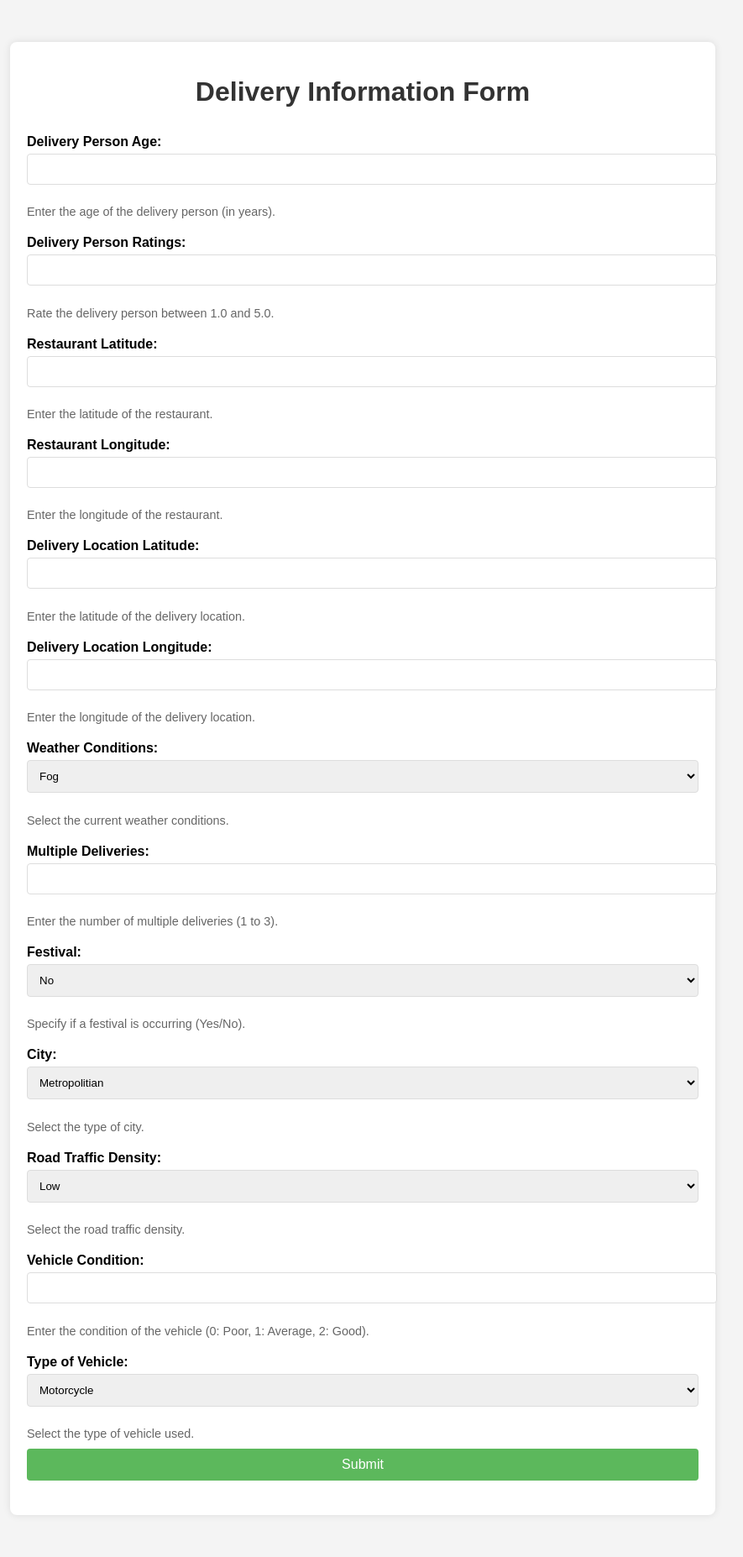
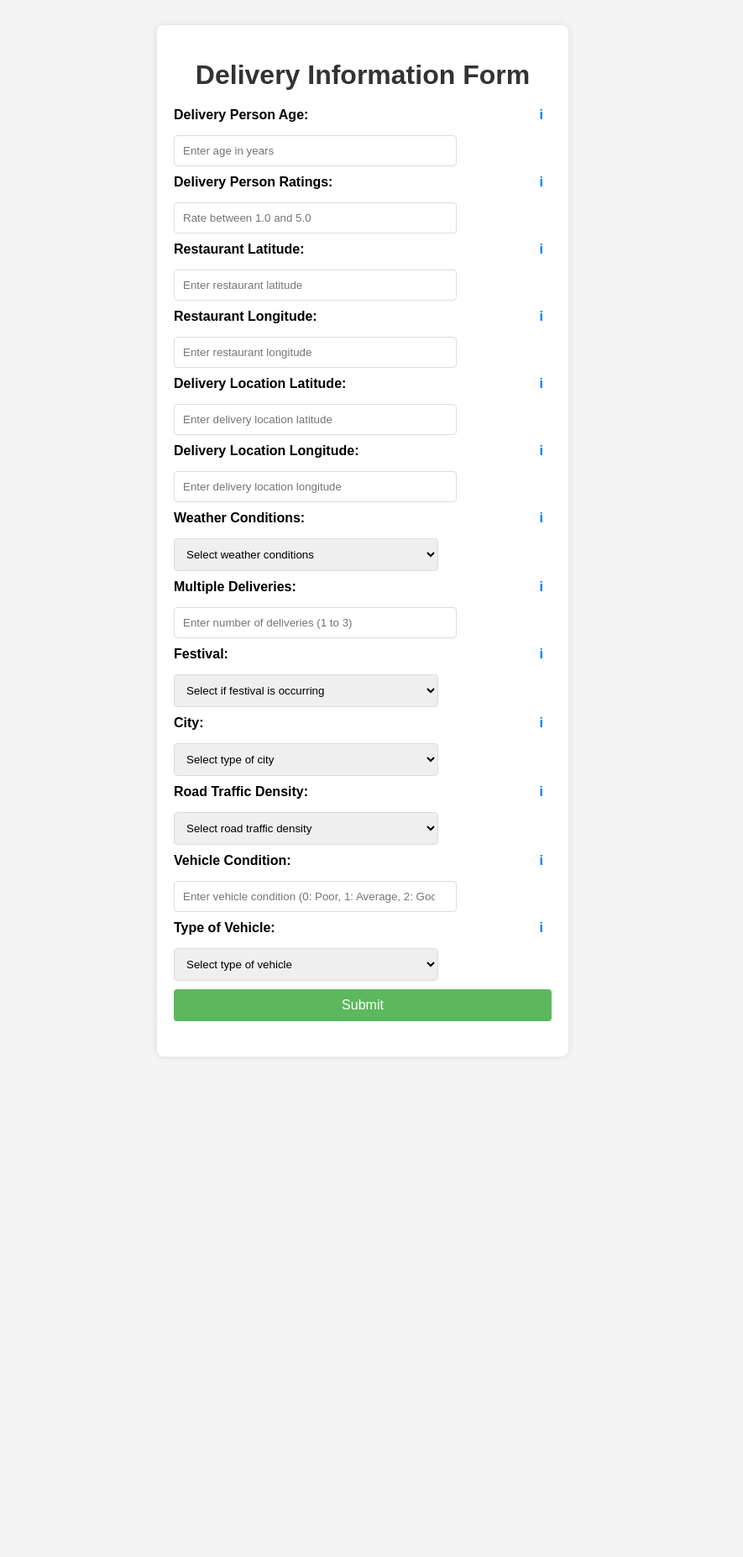
Before and after one commit to AdityaMarne/ZomatoDeliveryTimePrediction, a Flask app: page / in a window 1280 px wide. Shown: the whole page at 84% size, without its empty margins (208-1093 px from the left). After the commit the page ends 1216 px from the top, so only its background shows below. Run offline with Flask 3, Linux system fonts and the light colour scheme.

Commit message:
form.htm and app.py

```diff
--- a/app.py
+++ b/app.py
@@ -42,7 +42,7 @@ def predict_datapoint():
         results = round(pred[0])
 
         # Rendering the result
-        return render_template('form.html', final_result=f"This is the predicted time in min: {results}")
+        return render_template('form.html', final_result=f"This is the predicted time in min: {results} min")
 
 
 if __name__=="__main__":
--- a/templates/form.html
+++ b/templates/form.html
@@ -15,9 +15,9 @@
         }
 
         .container {
-            width: 80%;
-            max-width: 800px;
-            margin: 50px auto;
+            width: 90%;
+            max-width: 450px;
+            margin: 30px auto;
             padding: 20px;
             background-color: #fff;
             border-radius: 8px;
@@ -27,35 +27,59 @@
         h1 {
             text-align: center;
             color: #333;
+            margin-bottom: 20px;
         }
 
         form {
-            display: flex;
-            flex-direction: column;
+            display: grid;
+            gap: 10px;
         }
 
         label {
-            margin: 10px 0 5px;
+            display: block;
             font-weight: bold;
-        }
-
-        .description {
-            font-size: 0.9em;
-            color: #666;
-            margin-bottom: 10px;
+            margin-bottom: 5px;
+            position: relative;
         }
 
         input[type="number"],
         select {
-            width: 100%;
+            width: 70%;
             padding: 10px;
-            margin-bottom: 10px;
             border: 1px solid #ddd;
             border-radius: 4px;
         }
 
+        .info-icon {
+            position: absolute;
+            top: 50%;
+            right: 10px;
+            transform: translateY(-50%);
+            cursor: pointer;
+            font-weight: bold;
+            color: #007bff;
+        }
+
+        .info-text {
+            display: none;
+            position: absolute;
+            top: 100%;
+            right: 0;
+            background-color: #fff;
+            border: 1px solid #ddd;
+            border-radius: 4px;
+            padding: 10px;
+            box-shadow: 0 0 10px rgba(0, 0, 0, 0.1);
+            font-size: 0.9em;
+            color: #666;
+            z-index: 1;
+        }
+
+        .info-icon:hover + .info-text {
+            display: block;
+        }
+
         button {
-            width: 100%;
             padding: 10px;
             background-color: #5cb85c;
             border: none;
@@ -74,32 +98,48 @@
     <div class="container">
         <h1>Delivery Information Form</h1>
         <form action="{{url_for('predict_datapoint')}}" method="post">
-            <label for="Delivery_person_Age">Delivery Person Age:</label>
-            <input type="number" id="Delivery_person_Age" name="Delivery_person_Age" required>
-            <p class="description">Enter the age of the delivery person (in years).</p>
+            <label for="Delivery_person_Age">Delivery Person Age:
+                <span class="info-icon">i</span>
+                <div class="info-text">Enter the age of the delivery person (in years).</div>
+            </label>
+            <input type="number" id="Delivery_person_Age" name="Delivery_person_Age" placeholder="Enter age in years" required>
 
-            <label for="Delivery_person_Ratings">Delivery Person Ratings:</label>
-            <input type="number" step="0.1" id="Delivery_person_Ratings" name="Delivery_person_Ratings" min="1.0" max="5.0" required>
-            <p class="description">Rate the delivery person between 1.0 and 5.0.</p>
+            <label for="Delivery_person_Ratings">Delivery Person Ratings:
+                <span class="info-icon">i</span>
+                <div class="info-text">Rate the delivery person between 1.0 and 5.0.</div>
+            </label>
+            <input type="number" step="0.1" id="Delivery_person_Ratings" name="Delivery_person_Ratings" min="1.0" max="5.0" placeholder="Rate between 1.0 and 5.0" required>
 
-            <label for="Restaurant_latitude">Restaurant Latitude:</label>
-            <input type="number" step="0.00001" id="Restaurant_latitude" name="Restaurant_latitude" required>
-            <p class="description">Enter the latitude of the restaurant.</p>
+            <label for="Restaurant_latitude">Restaurant Latitude:
+                <span class="info-icon">i</span>
+                <div class="info-text">Enter the latitude of the restaurant.</div>
+            </label>
+            <input type="number" step="0.00001" id="Restaurant_latitude" name="Restaurant_latitude" placeholder="Enter restaurant latitude" required>
 
-            <label for="Restaurant_longitude">Restaurant Longitude:</label>
-            <input type="number" step="0.00001" id="Restaurant_longitude" name="Restaurant_longitude" required>
-            <p class="description">Enter the longitude of the restaurant.</p>
+            <label for="Restaurant_longitude">Restaurant Longitude:
+                <span class="info-icon">i</span>
+                <div class="info-text">Enter the longitude of the restaurant.</div>
+            </label>
+            <input type="number" step="0.00001" id="Restaurant_longitude" name="Restaurant_longitude" placeholder="Enter restaurant longitude" required>
 
-            <label for="Delivery_location_latitude">Delivery Location Latitude:</label>
-            <input type="number" step="0.00001" id="Delivery_location_latitude" name="Delivery_location_latitude" required>
-            <p class="description">Enter the latitude of the delivery location.</p>
+            <label for="Delivery_location_latitude">Delivery Location Latitude:
+                <span class="info-icon">i</span>
+                <div class="info-text">Enter the latitude of the delivery location.</div>
+            </label>
+            <input type="number" step="0.00001" id="Delivery_location_latitude" name="Delivery_location_latitude" placeholder="Enter delivery location latitude" required>
 
-            <label for="Delivery_location_longitude">Delivery Location Longitude:</label>
-            <input type="number" step="0.00001" id="Delivery_location_longitude" name="Delivery_location_longitude" required>
-            <p class="description">Enter the longitude of the delivery location.</p>
+            <label for="Delivery_location_longitude">Delivery Location Longitude:
+                <span class="info-icon">i</span>
+                <div class="info-text">Enter the longitude of the delivery location.</div>
+            </label>
+            <input type="number" step="0.00001" id="Delivery_location_longitude" name="Delivery_location_longitude" placeholder="Enter delivery location longitude" required>
 
-            <label for="Weather_conditions">Weather Conditions:</label>
+            <label for="Weather_conditions">Weather Conditions:
+                <span class="info-icon">i</span>
+                <div class="info-text">Select the current weather conditions.</div>
+            </label>
             <select id="Weather_conditions" name="Weather_conditions" required>
+                <option value="" disabled selected>Select weather conditions</option>
                 <option value="Fog">Fog</option>
                 <option value="Stormy">Stormy</option>
                 <option value="Sandstorms">Sandstorms</option>
@@ -107,48 +147,63 @@
                 <option value="Cloudy">Cloudy</option>
                 <option value="Sunny">Sunny</option>
             </select>
-            <p class="description">Select the current weather conditions.</p>
 
-            <label for="multiple_deliveries">Multiple Deliveries:</label>
-            <input type="number" step="1" id="multiple_deliveries" name="multiple_deliveries" min="1" max="3" required>
-            <p class="description">Enter the number of multiple deliveries (1 to 3).</p>
+            <label for="multiple_deliveries">Multiple Deliveries:
+                <span class="info-icon">i</span>
+                <div class="info-text">Enter the number of multiple deliveries (1 to 3).</div>
+            </label>
+            <input type="number" step="1" id="multiple_deliveries" name="multiple_deliveries" min="1" max="3" placeholder="Enter number of deliveries (1 to 3)" required>
 
-            <label for="Festival">Festival:</label>
+            <label for="Festival">Festival:
+                <span class="info-icon">i</span>
+                <div class="info-text">Specify if a festival is occurring (Yes/No).</div>
+            </label>
             <select id="Festival" name="Festival" required>
+                <option value="" disabled selected>Select if festival is occurring</option>
                 <option value="No">No</option>
                 <option value="Yes">Yes</option>
             </select>
-            <p class="description">Specify if a festival is occurring (Yes/No).</p>
 
-            <label for="City">City:</label>
+            <label for="City">City:
+                <span class="info-icon">i</span>
+                <div class="info-text">Select the type of city.</div>
+            </label>
             <select id="City" name="City" required>
+                <option value="" disabled selected>Select type of city</option>
                 <option value="Metropolitian">Metropolitian</option>
                 <option value="Urban">Urban</option>
                 <option value="Semi-Urban">Semi-Urban</option>
             </select>
-            <p class="description">Select the type of city.</p>
 
-            <label for="Road_traffic_density">Road Traffic Density:</label>
+            <label for="Road_traffic_density">Road Traffic Density:
+                <span class="info-icon">i</span>
+                <div class="info-text">Select the road traffic density.</div>
+            </label>
             <select id="Road_traffic_density" name="Road_traffic_density" required>
+                <option value="" disabled selected>Select road traffic density</option>
                 <option value="Low">Low</option>
                 <option value="Medium">Medium</option>
                 <option value="High">High</option>
                 <option value="Jam">Jam</option>
             </select>
-            <p class="description">Select the road traffic density.</p>
 
-            <label for="Vehicle_condition">Vehicle Condition:</label>
-            <input type="number" step="1" id="Vehicle_condition" name="Vehicle_condition" min="0" max="2" required>
-            <p class="description">Enter the condition of the vehicle (0: Poor, 1: Average, 2: Good).</p>
+            <label for="Vehicle_condition">Vehicle Condition:
+                <span class="info-icon">i</span>
+                <div class="info-text">Enter the condition of the vehicle (0: Poor, 1: Average, 2: Good).</div>
+            </label>
+            <input type="number" step="1" id="Vehicle_condition" name="Vehicle_condition" min="0" max="2" placeholder="Enter vehicle condition (0: Poor, 1: Average, 2: Good)" required>
 
-            <label for="Type_of_vehicle">Type of Vehicle:</label>
+            <label for="Type_of_vehicle">Type of Vehicle:
+                <span class="info-icon">i</span>
+                <div class="info-text">Select the type of vehicle used.</div>
+            </label>
             <select id="Type_of_vehicle" name="Type_of_vehicle" required>
+                <option value="" disabled selected>Select type of vehicle</option>
                 <option value="motorcycle">Motorcycle</option>
                 <option value="scooter">Scooter</option>
                 <option value="electric_scooter">Electric Scooter</option>
                 <option value="bicycle">Bicycle</option>
             </select>
-            <p class="description">Select the type of vehicle used.</p>
 
             <button type="submit">Submit</button>
         </form>
```
